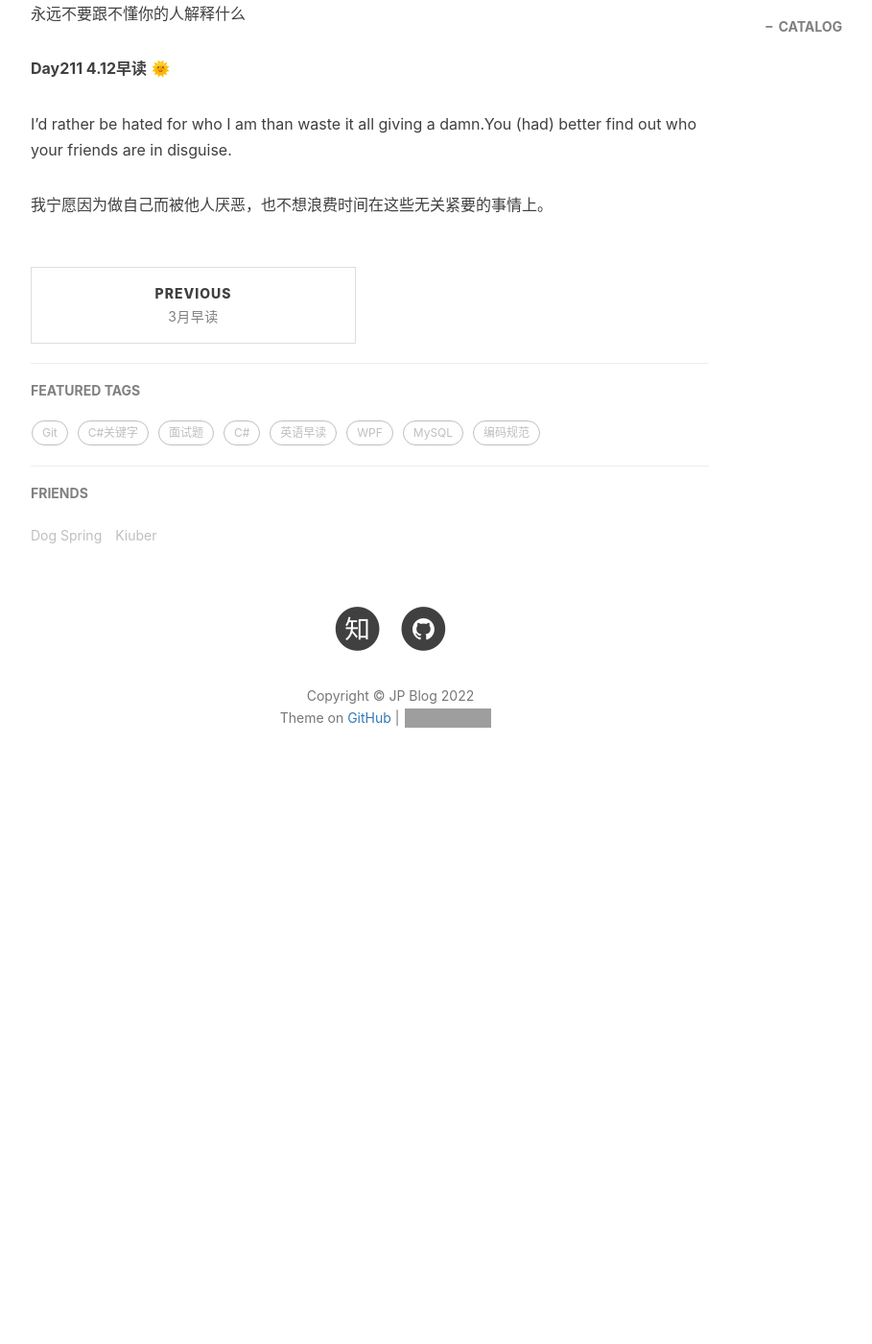
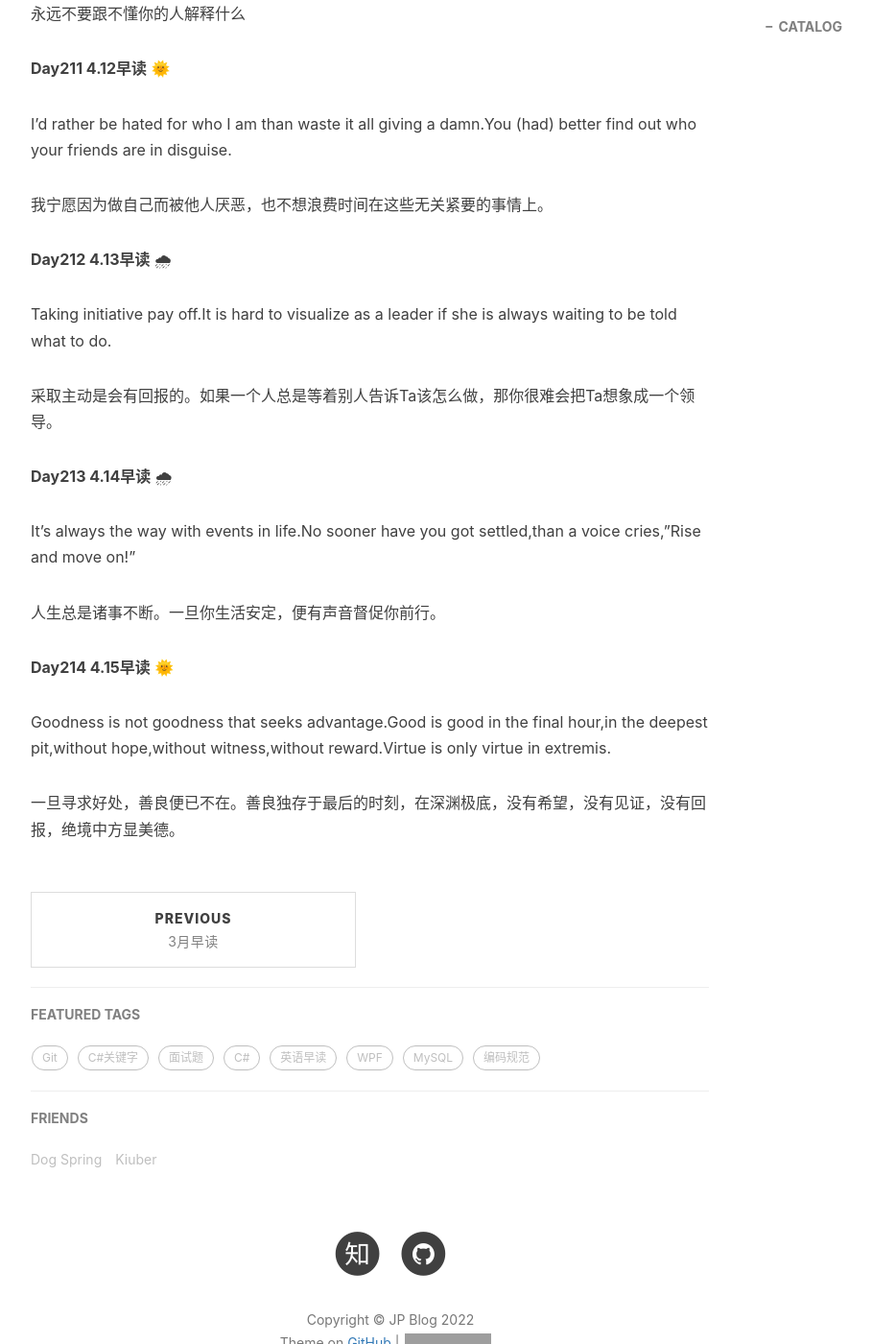
Before and after one commit to hongjiapeng/hongjiapeng.github.io, a Jekyll site: the page built from _posts/2022-04-05-morning reading in april.md, in a window 1280 px wide and 1400 px high, scrolled down 2859 px. Shown: the whole window at 96% size, without its empty margins (233-1142 px from the left). Built offline with Jekyll 4.4.1, drawn with Linux system fonts in a browser that asks for light colours; nearby versions of some CDN libraries; comment, search, counter and statistics services are not loaded; before the commit the page ends 3711 px from its top, so only the background shows below that; grey boxes are pictures that could not be loaded.

Commit message:
add morning read

```diff
--- a/_posts/2022-04-05-morning reading in april.md
+++ b/_posts/2022-04-05-morning reading in april.md
@@ -102,3 +102,21 @@ Bees don't waste their time explaining to files why honey is better than shit.
 I'd rather be hated for who I am than waste it all giving a damn.You (had) better find out who your friends are in disguise.
 
 我宁愿因为做自己而被他人厌恶，也不想浪费时间在这些无关紧要的事情上。
+
+**Day212 4.13早读** 🌧
+
+Taking initiative pay off.It is hard to visualize as a leader if she is always waiting to be told what to do.
+
+采取主动是会有回报的。如果一个人总是等着别人告诉Ta该怎么做，那你很难会把Ta想象成一个领导。
+
+**Day213 4.14早读** 🌧
+
+It's always the way with events in life.No sooner have you got settled,than a voice cries,"Rise and move on!"
+
+人生总是诸事不断。一旦你生活安定，便有声音督促你前行。
+
+**Day214 4.15早读** 🌞
+
+Goodness is not goodness that seeks advantage.Good is good in the final hour,in the deepest pit,without hope,without witness,without reward.Virtue is only virtue in extremis.
+
+一旦寻求好处，善良便已不在。善良独存于最后的时刻，在深渊极底，没有希望，没有见证，没有回报，绝境中方显美德。
```
